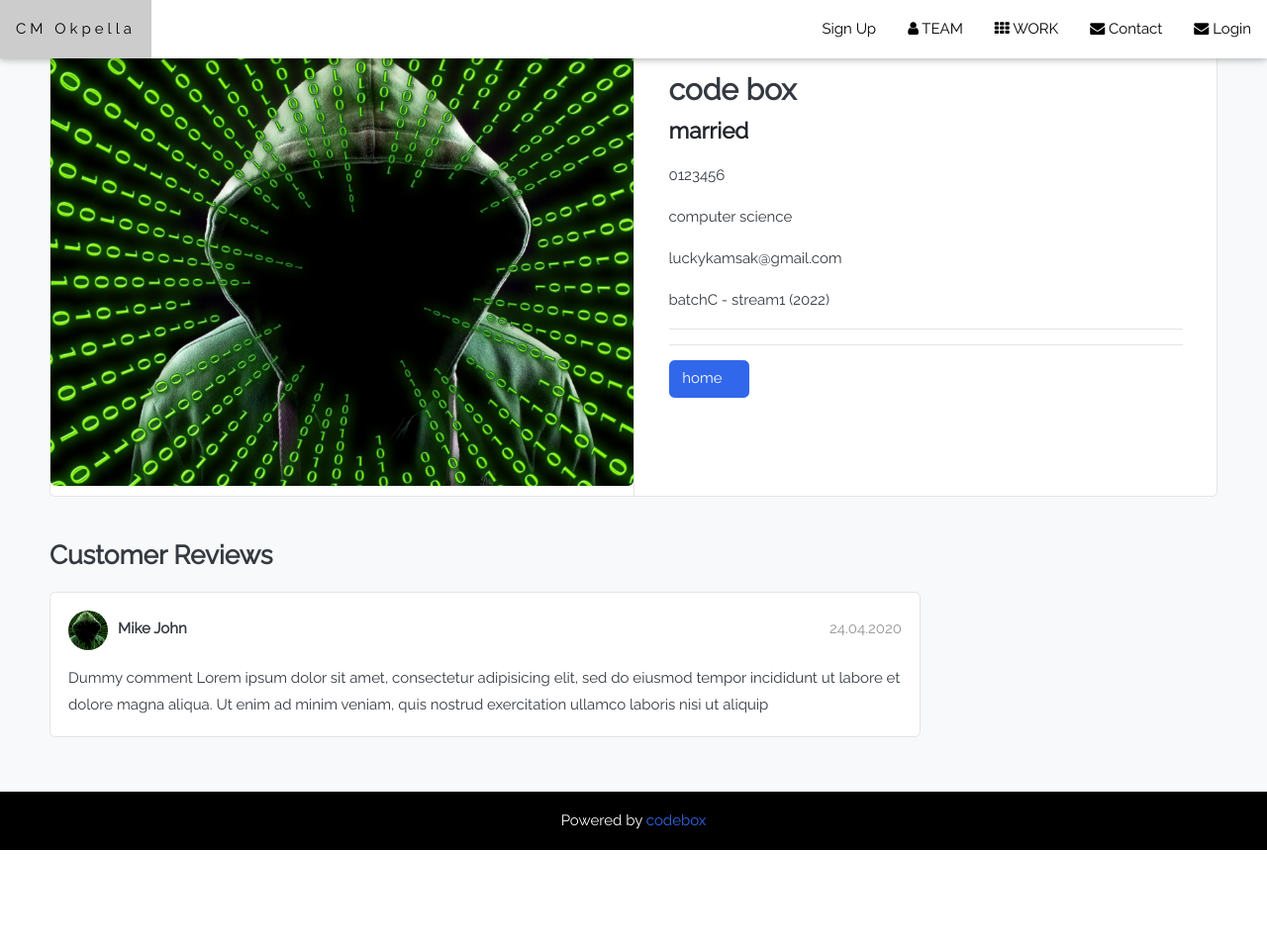
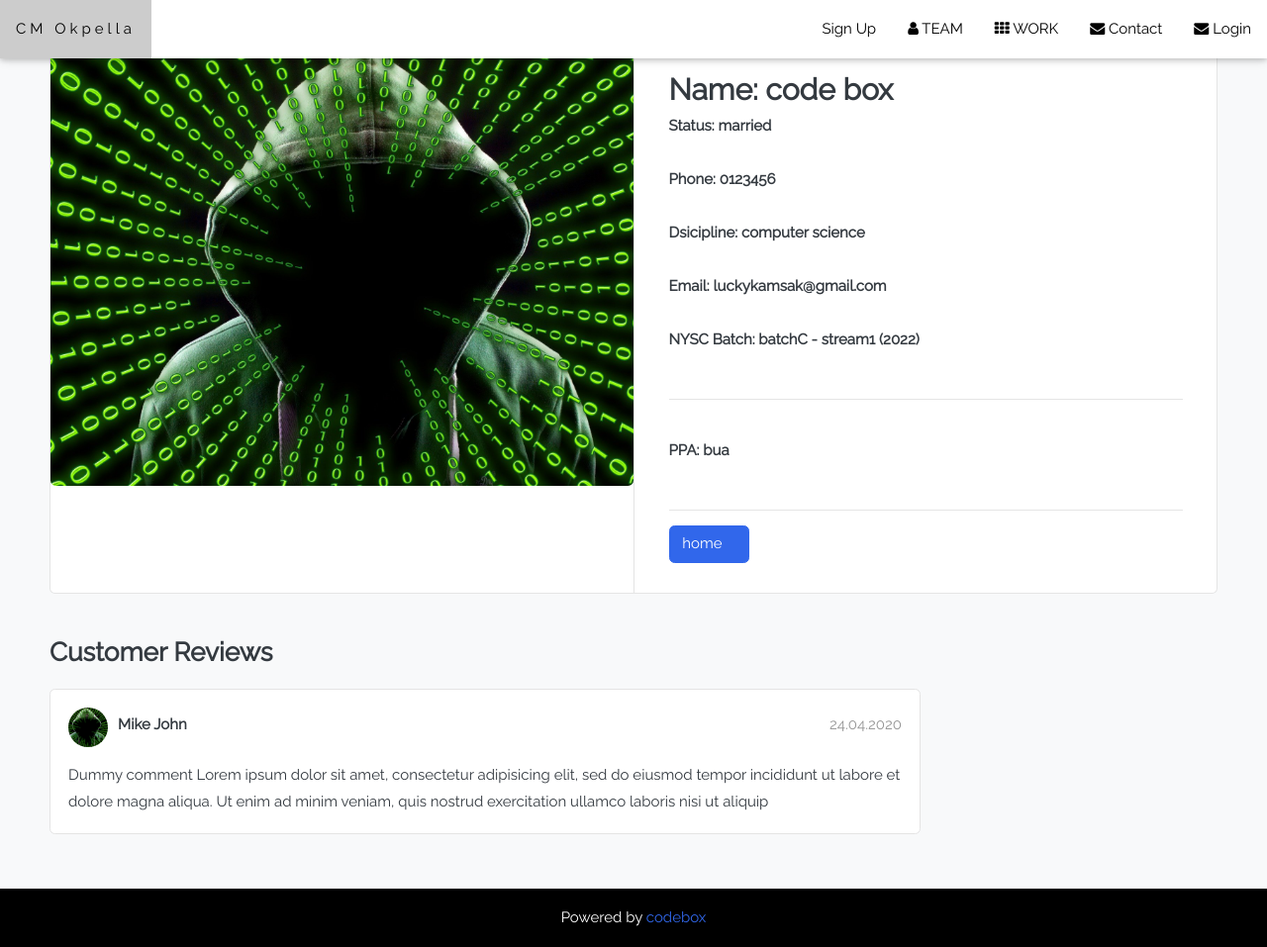
Before and after one commit to morelucks/okpellaCMs, a Django app: page /user/3/ in a window 1280 px wide. Shown: the whole page at 99% size. Before the commit the page ends 859 px from the top, so only its background shows below. Run offline with Django 4.2, Linux system fonts and the light colour scheme; data comes from the database, SQL or seed files in the repository; some libraries are stand-ins or nearby versions; some web fonts are replaced.

Commit message:
detail page modification

```diff
--- a/templates/cmdetails.html
+++ b/templates/cmdetails.html
@@ -19,18 +19,17 @@
 		<main class="col-md-6 border-left">
 <article class="content-body">
 
-<h2 class="title">{{user.first_name}} {{user.last_name}} </h2>
+<h2 class="title">Name: {{user.first_name}} {{user.last_name}} </h2>
 
-<div class="mb-3">
-	<var class="price h4">{{user.status}} </var>
-</div>
+<h6>Status: {{user.status}} </h6><br>
 
-<p>{{user.phone_number}} </p>
+<h6>Phone: {{user.phone_number}} </h6><br>
+<h6>Dsicipline: {{user.discipline}} </h6><br>
+<h6>Email: {{user.email}} </h6><br>
+<h6>NYSC Batch: {{user.category}} </h6><br>
+<hr><br>
 
-<p>{{user.discipline}} </p>
-<p>{{user.email}} </p>
-<p>{{user.category}} </p>
-<hr>
+<h6>PPA: {{user.PPA}} </h6><br>
 	<hr>
 	<a href="{% url 'home' %}" class="btn  btn-primary"> <span class="text">home</span> <i class="fas fa-shopp"></i>  </a>
 </article> <!-- product-info-aside .// -->
--- a/templates/home.html
+++ b/templates/home.html
@@ -26,7 +26,7 @@
         <div class="w3-display-container">
           <div class="w3-display-topleft w3-black w3-padding">{{uxer.username}}</div>
           <a href="{{uxer.get_url}}">
-            <img src="{{uxer.image.url}}" alt="House" style="width:100%">
+            <img height="400px" width="100%" src="{{uxer.image.url}}" alt="House" >
             <div class="w3-display-bottomright w3-black w3-padding">VIEW</div>
           </a>
         </div>
```
